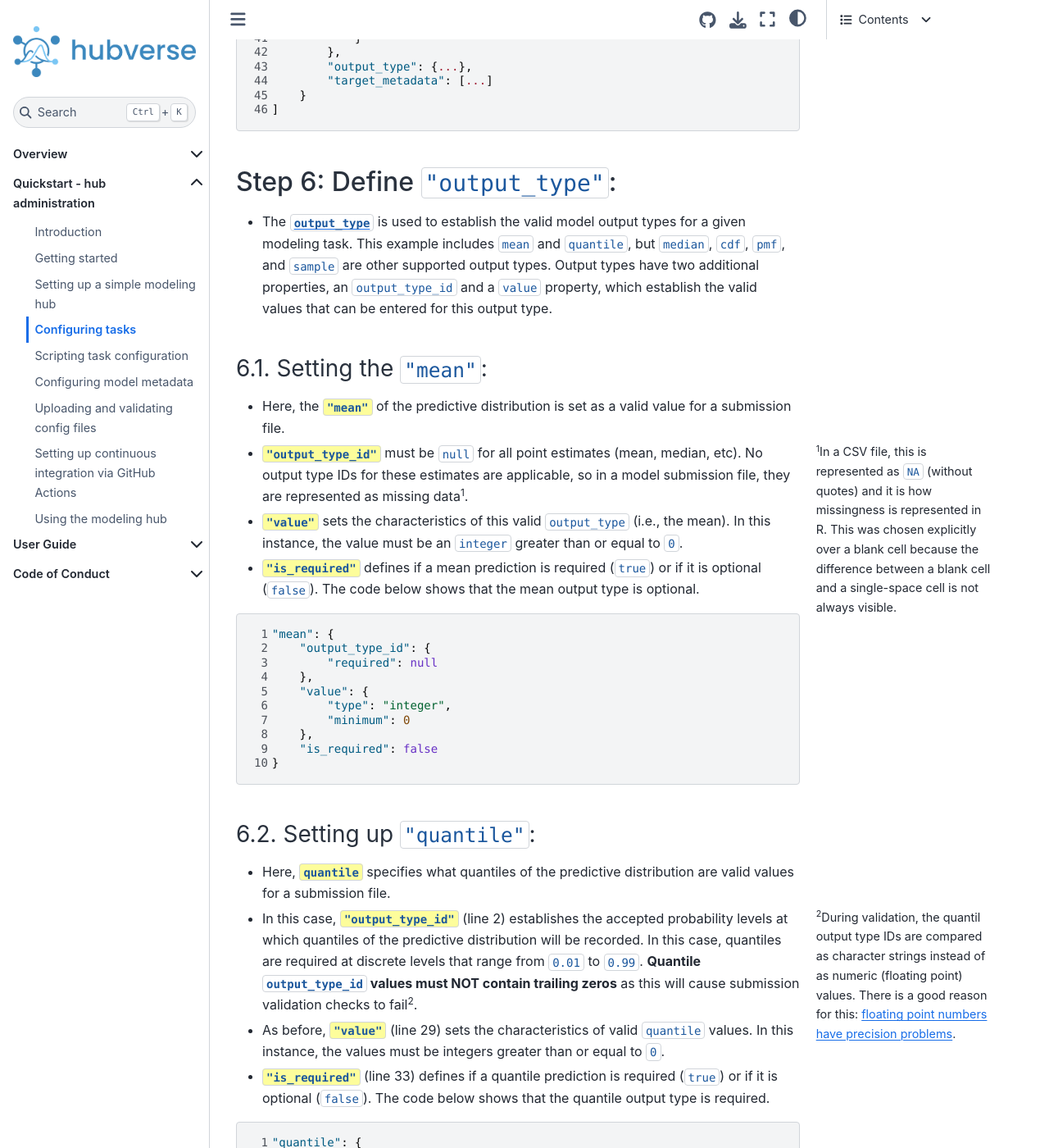
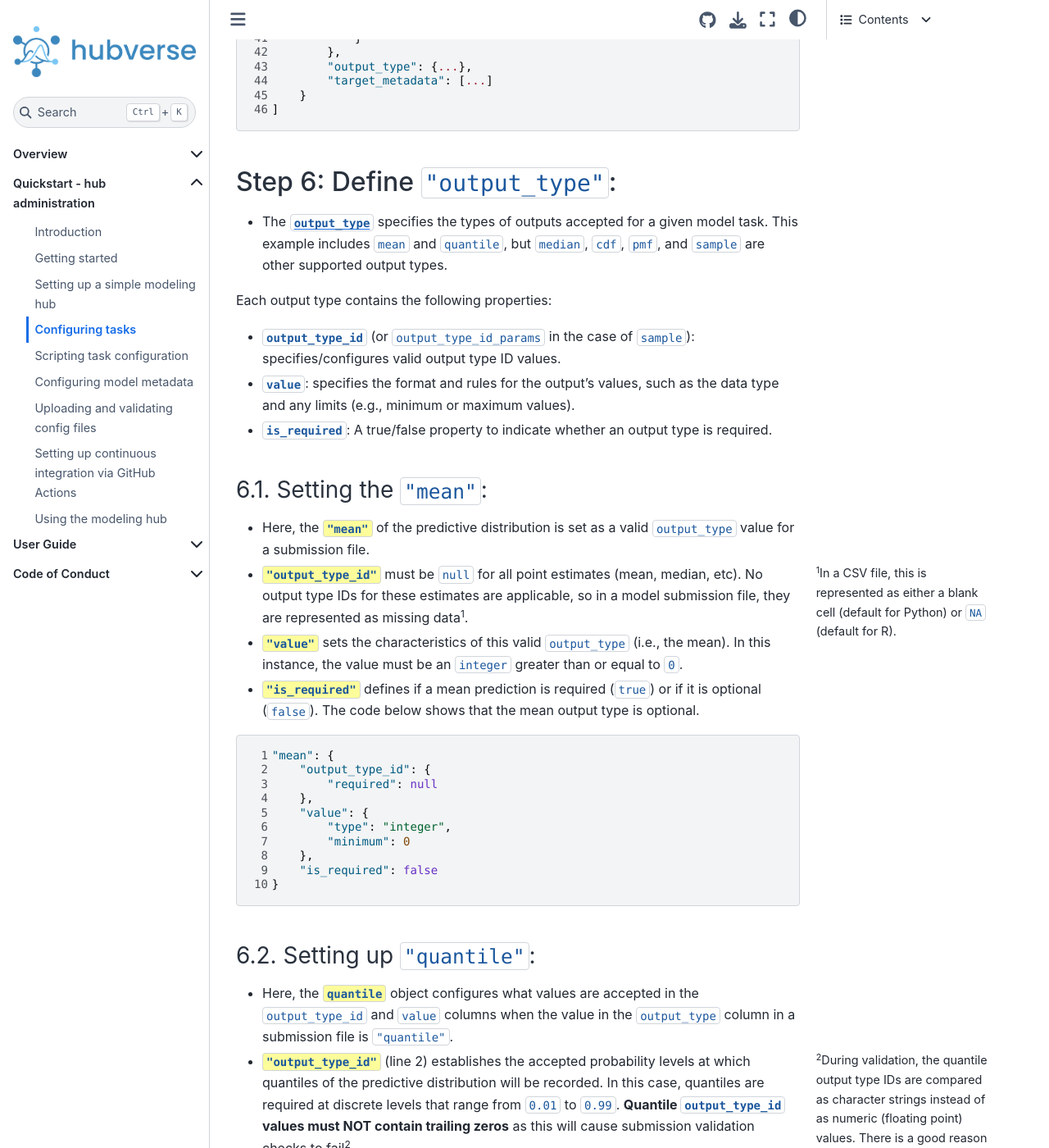
Before and after one commit to hubverse-org/hubDocs, a Sphinx documentation site: the page built from docs/source/quickstart-hub-admin/tasks-config.md, in a window 1280 px wide and 1400 px high, scrolled down 6098 px. Shown: the whole window at 82% size. Built offline with Sphinx 7.4.7 and the Sphinx Book theme 1.1.4, drawn with Linux system fonts in a browser that asks for light colours; comment, search, counter and statistics services are not loaded; some of the changed text lies outside the part shown.

Commit message:
Apply suggestions from code review
Co-authored-by: Anna Krystalli <annakrystalli@googlemail.com>

````diff
--- a/docs/source/quickstart-hub-admin/tasks-config.md
+++ b/docs/source/quickstart-hub-admin/tasks-config.md
@@ -163,18 +163,24 @@ As seen previously, each `task_ids` has a `required` and an `optional` property
 ```
 
 ## Step 6: Define `"output_type"`:
-- The [`output_type`](#model-output-format) is used to establish the valid model output types for a given modeling task. This example includes `mean` and `quantile`, but `median`, `cdf`, `pmf`, and `sample` are other supported output types. Output types have two additional properties, an `output_type_id` and  a `value` property, which establish the valid values that can be entered for this output type.
+- The [`output_type`](#model-output-format) specifies the types of outputs accepted for a given model task. This example includes `mean` and `quantile`, but `median`, `cdf`, `pmf`, and `sample` are other supported output types.
+
+Each output type contains the following properties:
+
+- **`output_type_id`** (or `output_type_id_params` in the case of `sample`):   specifies/configures valid output type ID values.
+- **`value`**: specifies the format and rules for the output's values, such as the data type and any limits (e.g., minimum or maximum values).
+- **`is_required`**: A true/false property to indicate whether an output type is required.
 
 ### 6.1. Setting the `"mean"`:
 
-- Here, the `"mean"`{.codeitem} of the predictive distribution is set as a valid value for a submission file.
+- Here, the `"mean"`{.codeitem} of the predictive distribution is set as a valid `output_type` value for a submission file.
 - `"output_type_id"`{.codeitem} must be `null` for all point estimates (mean,
   median, etc). No output type IDs for these estimates are applicable, so in a
   model submission file, they are represented as missing data[^missy].
 - `"value"`{.codeitem} sets the characteristics of this valid `output_type` (i.e., the mean). In this instance, the value must be an `integer` greater than or equal to `0`.
 - `"is_required"`{.codeitem} defines if a mean prediction is required (`true`) or if it is optional (`false`). The code below shows that the mean output type is optional.
 
-[^missy]: In a CSV file, this is represented as `NA` (without quotes) and it is how missingness is represented in R. This was chosen explicitly over a blank cell because the difference between a blank cell and a single-space cell is not always visible.
+[^missy]: In a CSV file, this is represented as either a blank cell (default for Python) or `NA` (default for R).
 
 ```{code-block} json
 :force: true
@@ -192,12 +198,12 @@ As seen previously, each `task_ids` has a `required` and an `optional` property
 ```
 
 ### 6.2. Setting up `"quantile"`:
-- Here, `quantile`{.codeitem} specifies what quantiles of the predictive distribution are valid values for a submission file.
-- In this case, `"output_type_id"`{.codeitem} (line 2) establishes the accepted probability levels at which quantiles of the predictive distribution will be recorded. In this case, quantiles are required at discrete levels that range from `0.01` to `0.99`. **Quantile `output_type_id` values must NOT contain trailing zeros** as this will cause submission validation checks to fail[^quant-fail].
+- Here, the `quantile`{.codeitem} object configures what values are accepted in the `output_type_id` and `value` columns when the value in the `output_type` column in a submission file is `"quantile"`.
+- `"output_type_id"`{.codeitem} (line 2) establishes the accepted probability levels at which quantiles of the predictive distribution will be recorded. In this case, quantiles are required at discrete levels that range from `0.01` to `0.99`. **Quantile `output_type_id` values must NOT contain trailing zeros** as this will cause submission validation checks to fail[^quant-fail].
 - As before, `"value"`{.codeitem} (line 29) sets the characteristics of valid `quantile` values. In this instance, the values must be integers greater than or equal to `0`.
-- `"is_required"`{.codeitem} (line 33) defines if a quantile prediction is required (`true`) or if it is optional (`false`). The code below shows that the quantile output type is required.
+- `"is_required"`{.codeitem} (line 33) defines whether a quantile prediction is required (`true`) or if it is optional (`false`). The code below shows that the quantile output type is required.
 
-[^quant-fail]: During validation, the quantil output type IDs are compared as character strings instead of as numeric (floating point) values. There is a good reason for this: [floating point numbers have precision problems](https://en.wikipedia.org/wiki/Floating-point_arithmetic#Accuracy_problems).
+[^quant-fail]: During validation, the quantile output type IDs are compared as character strings instead of as numeric (floating point) values. There is a good reason for this: [floating point numbers have precision problems](https://en.wikipedia.org/wiki/Floating-point_arithmetic#Accuracy_problems).
 
 ```{code-block} json
 :force: true
@@ -242,8 +248,8 @@ As seen previously, each `task_ids` has a `required` and an `optional` property
 - `"target_metadata"`{.codeitem} defines the characteristics of each unique `target`.
 - To begin with, `"target_id"`{.codeitem} is a short description that uniquely identifies the target.
 - Similarly, `"target_name"`{.codeitem} provides a longer, human readable description of the target.
-- `"target_units"`{.codeitem} indicates the unit of observation used for this target.  In this instance, the unit is count.
-- `"target_keys"`{.codeitem} must match a target set in `task_ids`, to appropriately identify it.  In this instance, the target is `"inc covid hosp"`.
+- `"target_units"`{.codeitem} indicates the unit of observation used for this target.  In this instance, the unit is `"count"`.
+- `"target_keys"`{.codeitem} expect an object containing key/value pairs that appropriately identify the target. The keys must match the name of a task ID and the values must match a valid task ID value of the task ID.  In this instance, the target is identified by a single task ID (`"target"`), the key is the task ID name `"target"` and the value is `"inc covid hosp"`.
 - The `"description"`{.codeitem} is a verbose explanation of the target, which might include details on the measure used for the target, as shown in the example below.
 - The `"target_type"`{.codeitem} defines the target's statistical data type. In this instance, the target uses discrete data.
 - `"is_step_ahead"`{.codeitem} indicates whether the target is part of a sequence of values.  In this instance, it is.
````
